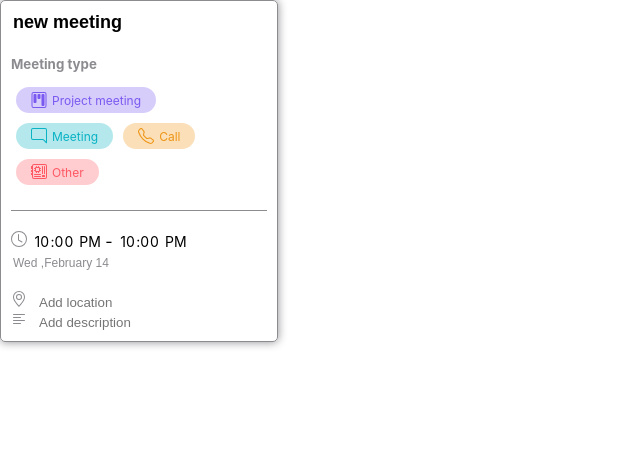
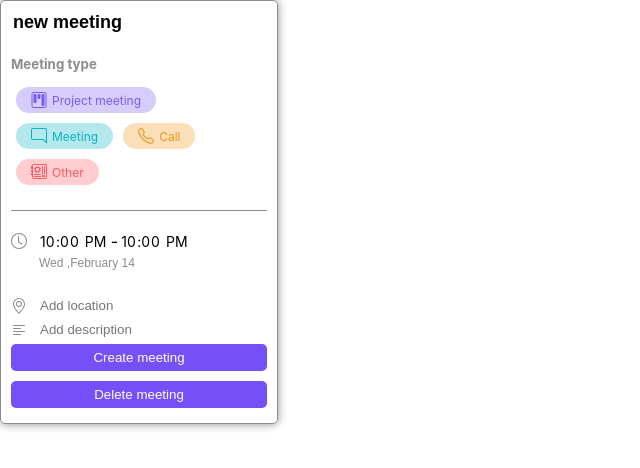
Before and after one commit to YroslavOne/meeting-calendar, a React (Create React App) app in the folder my-app/: page / in a window 1280 px wide. Shown: the top 468 px of the page, without its empty margins (0-640 px from the left). Built offline with nearby package versions, Linux system fonts and the light colour scheme.

Commit message:
17.42 28.02.2024

```diff
--- a/my-app/src/components/appComponents/mainComponents/CreateTask/CreateMeeting.css
+++ b/my-app/src/components/appComponents/mainComponents/CreateTask/CreateMeeting.css
@@ -39,46 +39,78 @@ input .create-meeting-name{
     margin-top: 20px;
     margin-bottom: 20px;
 }
-.icon-clock-create-meeting{
+.icon-create-meeting{
     color:  #8C8B90;
+    margin: 0;
+    margin-right: 10px;
 }
 
 .create-meeting-time{
     text-align: left;
     margin: 0;
-    margin-top: 20px;
     margin-bottom: 0px;
+    display: flex;
+    align-items: center;
 }
 .create-meeting-location{
+    margin-top: 5px;
     width: 100%;
     text-align: left;
+    display: flex;
+    align-items: center;
 }
 .create-meeting-description{
+    margin-top: 5px;
     width: 100%;
     text-align: left;
+    display: flex;
+    align-items: center;
 }
 .create-meeting-location input{
-    margin-left: 10px;
-
     outline: 0 !important;
     border: none;
-    border: 1px solid none;
-    color:  #8C8B90;
+    border: 1px solid transparent;
 
 }
 .create-meeting-description input{
-    margin-left: 10px;
     outline: 0 !important;
     border: none;
-    border: 1px solid none;
-    color:  #8C8B90;
+    border: 1px solid transparent;
 }
 .create-meeting-description input:focus{
-    color: black;
     border-bottom: 1px solid #7550F6;
 }
 
 .create-meeting-location input:focus{
-    color: black;
     border-bottom: 1px solid #7550F6;
 }
+.create-meeting-data-and-time{
+    display: flex;
+    margin-top: 20px;
+}
+.create-meeting-data-and-time svg{
+    margin-top: 2px;
+}
+.create-meeting-button{
+    display: flex;
+    flex-direction: column;
+    align-items: stretch;
+}
+.create-meeting-button button{
+    margin-top: 5px;
+    margin-bottom: 5px;
+    padding: 5px 10px;
+    border: 1px solid transparent;
+    border-radius: 5px;
+    color: white;
+    background: #7550F6;
+}
+/* button{
+    list-style: none;
+} */
+.create-meeting-button button:hover{
+    border: 1px solid #7550F6;
+    border-radius: 5px;
+    background: white;
+    color: #7550F6;
+}
--- a/my-app/src/components/appComponents/mainComponents/CreateTask/CreateMeeting.js
+++ b/my-app/src/components/appComponents/mainComponents/CreateTask/CreateMeeting.js
@@ -1,30 +1,58 @@
-import { Clock, GeoAlt, TextLeft } from 'react-bootstrap-icons';
-import MeetingType from './TaskItems/MeetingType';
-import SelectDate from './TaskItems/SelectDate';
-import SelectTime from './TaskItems/SelectTime';
-import { useState } from 'react';
-import "./CreateMeeting.css"
+import { Clock, GeoAlt, TextLeft } from "react-bootstrap-icons";
+import MeetingType from "./TaskItems/MeetingType";
+import SelectDate from "./TaskItems/SelectDate";
+import SelectTime from "./TaskItems/SelectTime";
+import { useState } from "react";
+import "./CreateMeeting.css";
 
 function CreateMeeting() {
-const [nameMeeting, setNameMeeting] = useState("new meeting")
-const [meetingType, setMeetingType] = useState("")
-const [selectedDate, setSelectedDate] = useState("")
-const [selectedTimeStart, setSelectedTimeStart] = useState("")
-const [selectedTimeEnd, setSelectedTimeEnd] = useState("")
-console.log(nameMeeting, meetingType, selectedDate, selectedTimeStart, selectedTimeEnd)
+  const [nameMeeting, setNameMeeting] = useState("new meeting");
+  const [meetingType, setMeetingType] = useState("");
+  const [selectedDate, setSelectedDate] = useState("");
+  const [selectedTimeStart, setSelectedTimeStart] = useState("");
+  const [selectedTimeEnd, setSelectedTimeEnd] = useState("");
+  console.log(
+    nameMeeting,
+    meetingType,
+    selectedDate,
+    selectedTimeStart,
+    selectedTimeEnd
+  );
 
   return (
-    <div className='create-meeting'>
-      <input className='create-meeting-name' value={nameMeeting} onChange={(e) => setNameMeeting(e.target.value)} placeholder="name task"></input>
+    <div className="create-meeting">
+      <input
+        className="create-meeting-name"
+        value={nameMeeting}
+        onChange={(e) => setNameMeeting(e.target.value)}
+        placeholder="name task"
+      ></input>
       <MeetingType setMeetingType={setMeetingType} />
-      <div className='line'></div>
-    <div className='create-meeting-time'> <Clock className='icon-clock-create-meeting'/> <SelectTime setSelectedTime={setSelectedTimeStart}/>
-       - <SelectTime setSelectedTime={setSelectedTimeEnd}/></div>
-       <SelectDate setSelectedDate={setSelectedDate}/>
+      <div className="line"></div>
+      <div className="create-meeting-data-and-time">
+        <Clock className="icon-create-meeting" />
+        <div>
+          <div className="create-meeting-time">
+            <SelectTime setSelectedTime={setSelectedTimeStart} />
+            - <SelectTime setSelectedTime={setSelectedTimeEnd} />
+          </div>
+          <SelectDate setSelectedDate={setSelectedDate} />
+        </div>
+      </div>
 
-       <div className='create-meeting-location'><GeoAlt className='icon-clock-create-meeting'/><input placeholder="Add location"></input></div>
-       <div className='create-meeting-description'><TextLeft className='icon-clock-create-meeting'/><input placeholder="Add description"></input></div>
+      <div className="create-meeting-location">
+        <GeoAlt className="icon-create-meeting" />
+        <input placeholder="Add location"></input>
+      </div>
+      <div className="create-meeting-description">
+        <TextLeft className="icon-create-meeting" />
+        <input placeholder="Add description"></input>
+      </div>
+      <div className="create-meeting-button">
+        <button >Create meeting</button>
 
+      <button >Delete meeting</button>
+      </div>
     </div>
   );
 }
```
